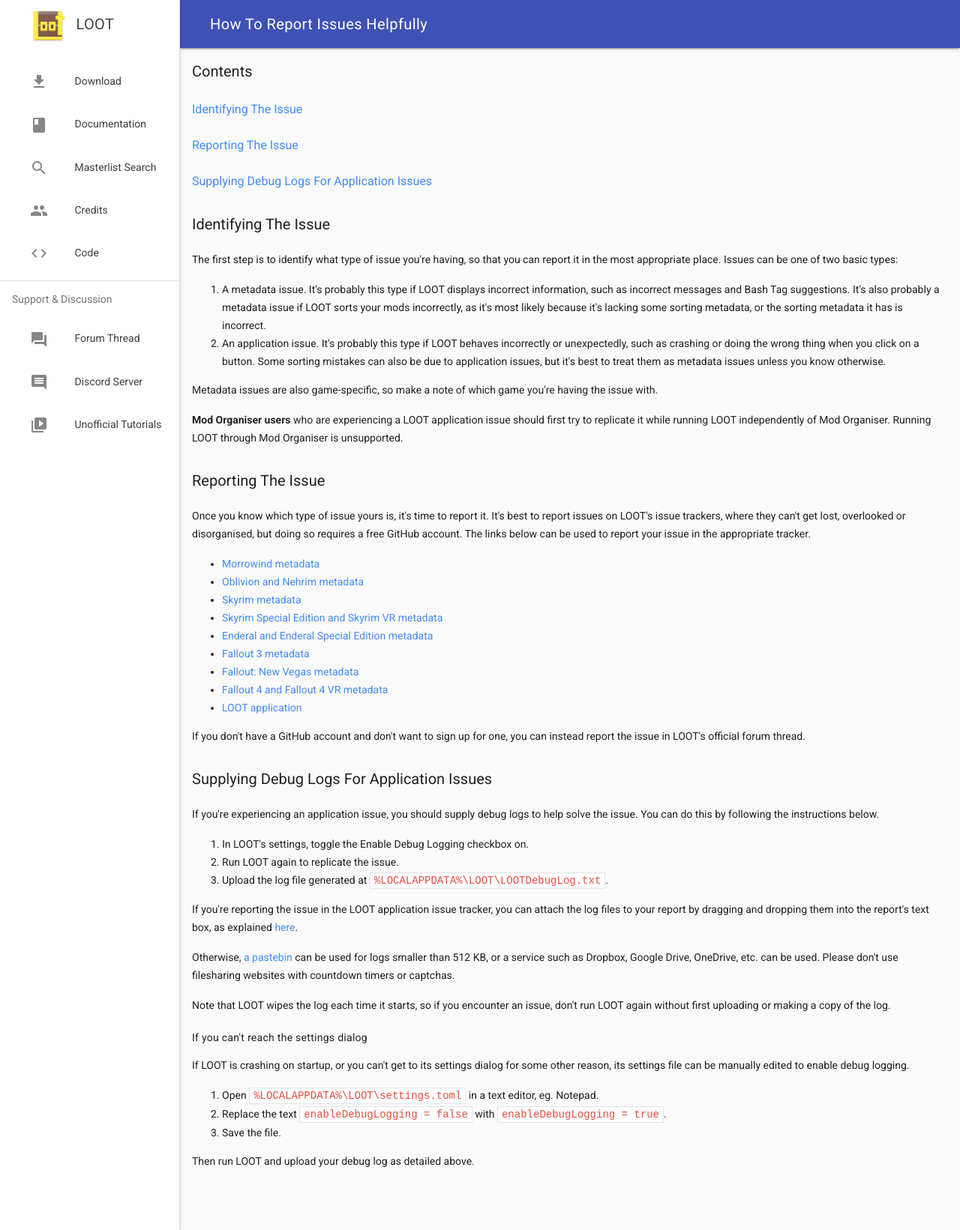
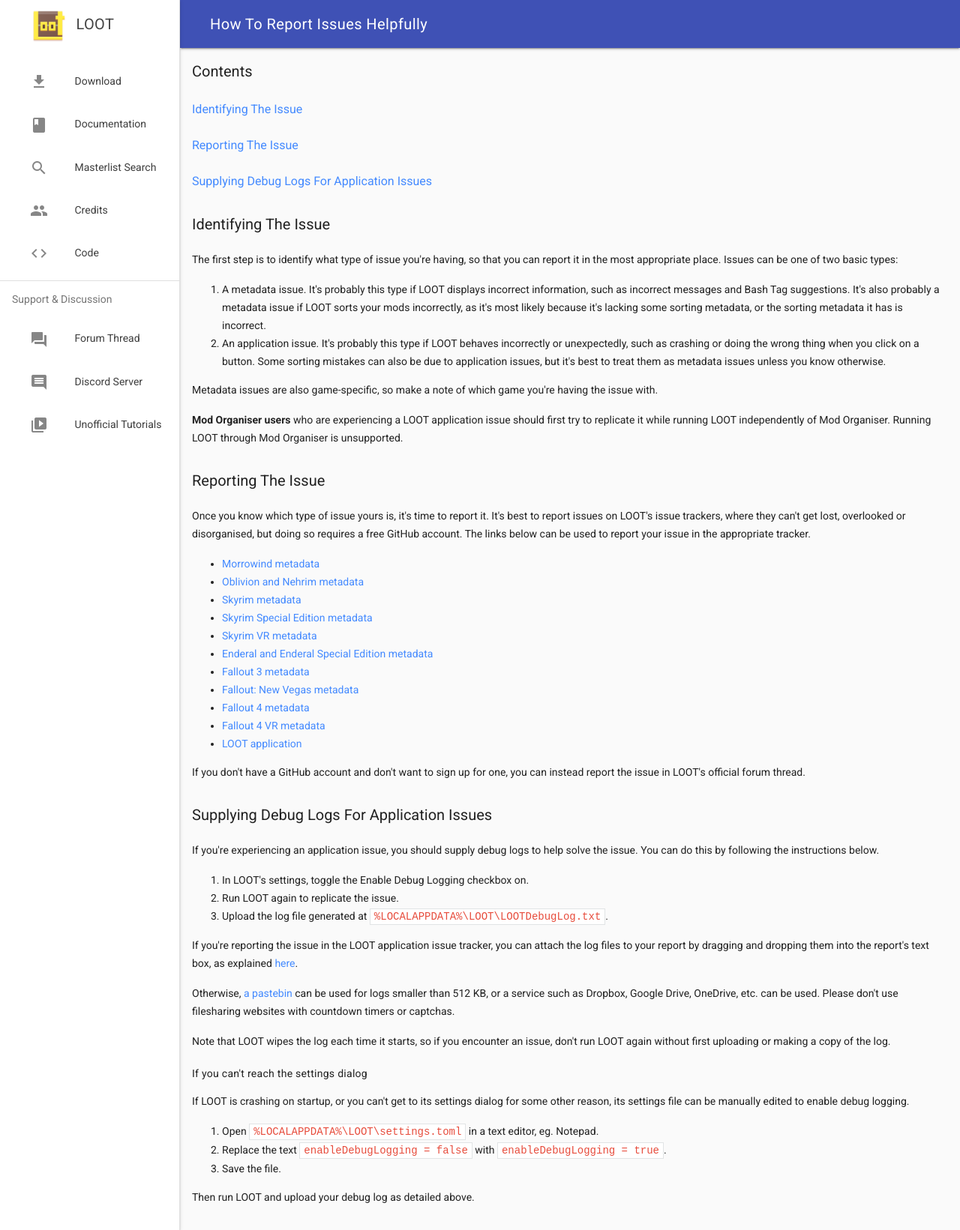
Before and after one commit to loot/loot.github.io, a Jekyll site: the page built from docs/help/How-To-Report-Issues-Helpfully.html, in a window 1280 px wide. Shown: the whole page at 75% size. Built offline with Jekyll 4.4.1, drawn with Linux system fonts in a browser that asks for light colours; nearby versions of some CDN libraries.

Commit message:
Update repo issue URL list for v0.17.0
* Separate VR items from previously shared repos.

```diff
--- a/docs/help/How-To-Report-Issues-Helpfully.html
+++ b/docs/help/How-To-Report-Issues-Helpfully.html
@@ -32,11 +32,13 @@
   <li><a href="https://github.com/loot/morrowind/issues/new">Morrowind metadata</a></li>
   <li><a href="https://github.com/loot/oblivion/issues/new">Oblivion and Nehrim metadata</a></li>
   <li><a href="https://github.com/loot/skyrim/issues/new">Skyrim metadata</a></li>
-  <li><a href="https://github.com/loot/skyrimse/issues/new">Skyrim Special Edition and Skyrim VR metadata</a></li>
+  <li><a href="https://github.com/loot/skyrimse/issues/new">Skyrim Special Edition metadata</a></li>
+  <li><a href="https://github.com/loot/skyrimvr/issues/new">Skyrim VR metadata</a></li>
   <li><a href="https://github.com/loot/enderal/issues/new">Enderal and Enderal Special Edition metadata</a></li>
   <li><a href="https://github.com/loot/fallout3/issues/new">Fallout 3 metadata</a></li>
   <li><a href="https://github.com/loot/falloutnv/issues/new">Fallout: New Vegas metadata</a></li>
-  <li><a href="https://github.com/loot/fallout4/issues/new">Fallout 4 and Fallout 4 VR metadata</a></li>
+  <li><a href="https://github.com/loot/fallout4/issues/new">Fallout 4 metadata</a></li>
+  <li><a href="https://github.com/loot/fallout4vr/issues/new">Fallout 4 VR metadata</a></li>
   <li><a href="https://github.com/loot/loot/issues/new">LOOT application</a></li>
 </ul>
 
```
